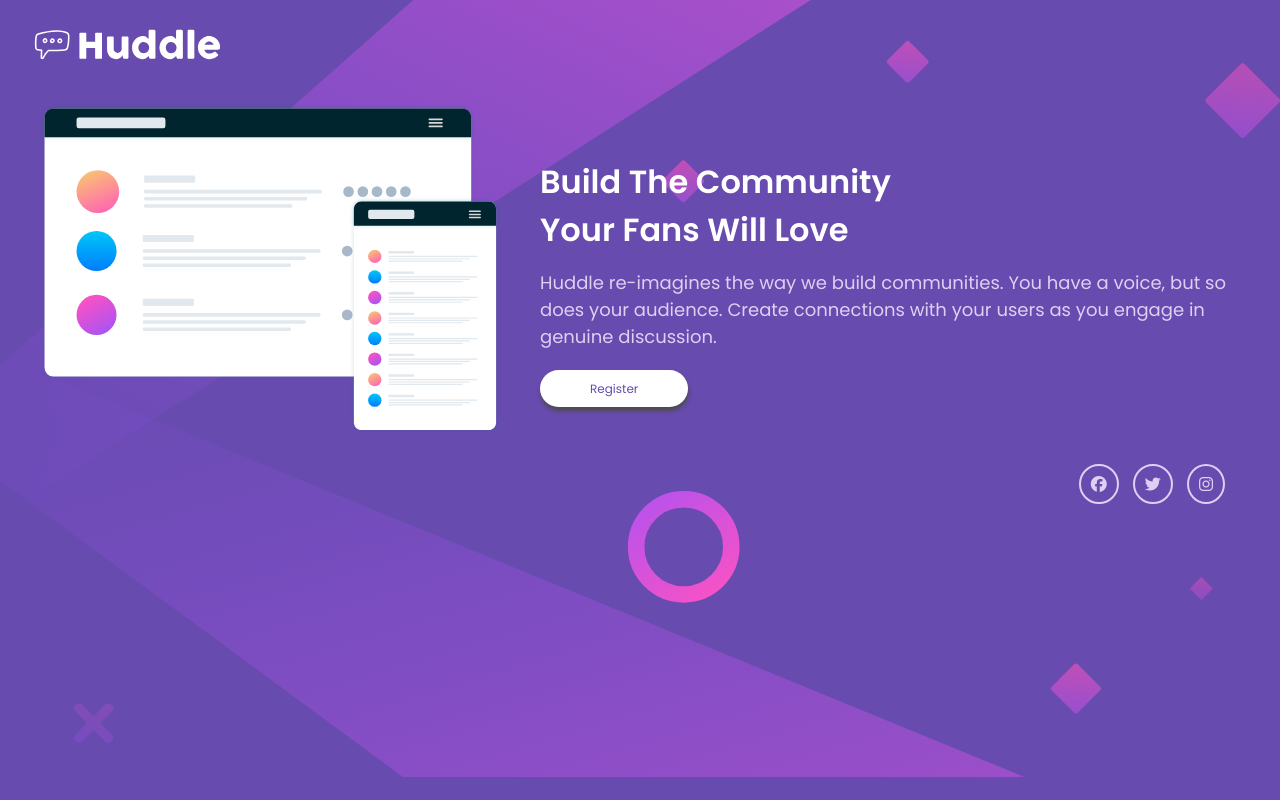
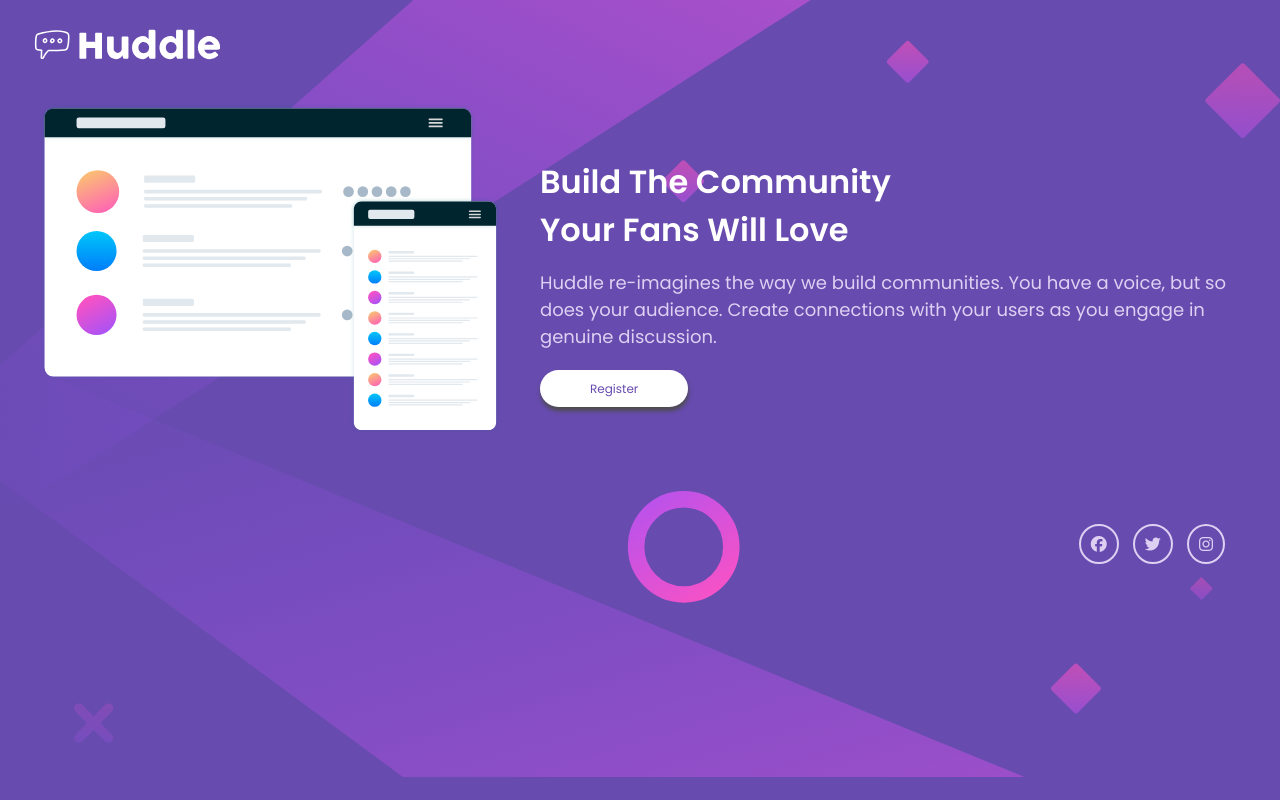
Before and after one commit to Retos-Frontend-Mentor/huddke-landng-page, a plain HTML site: page index.html in a window 1280 px wide. Drawn offline with nearby package versions, Linux system fonts and the light colour scheme.

Commit message:
correjí posición de las redes sociales

```diff
--- a/css/style.css
+++ b/css/style.css
@@ -127,6 +127,6 @@ body {
   }
   .footer {
     text-align: right;
-    margin: -20px 50px 0;
+    margin-right: 50px;
   }
 }
```
